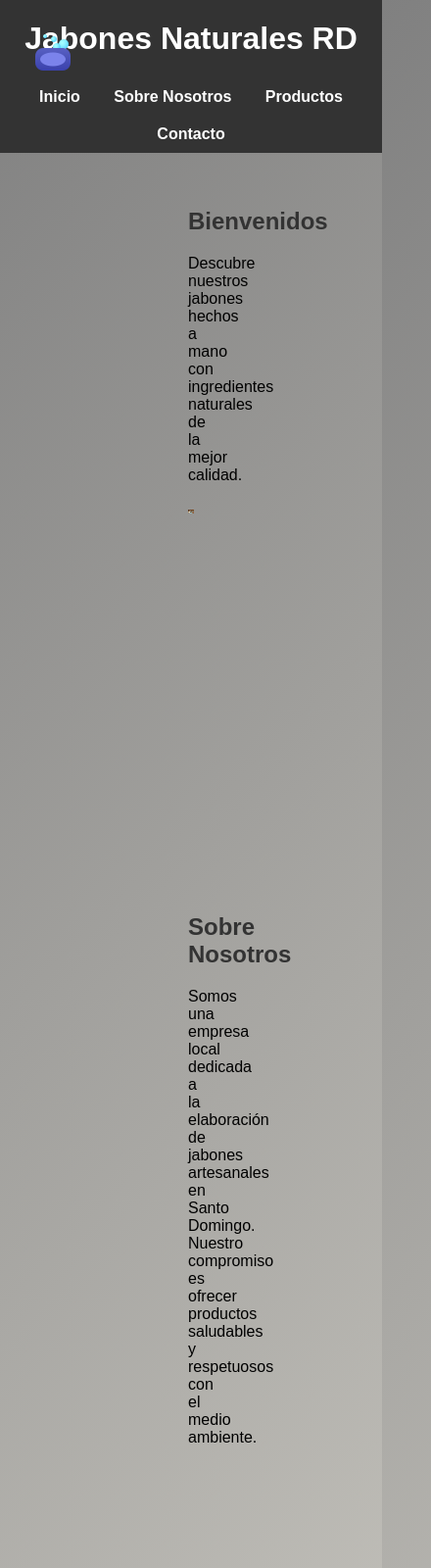
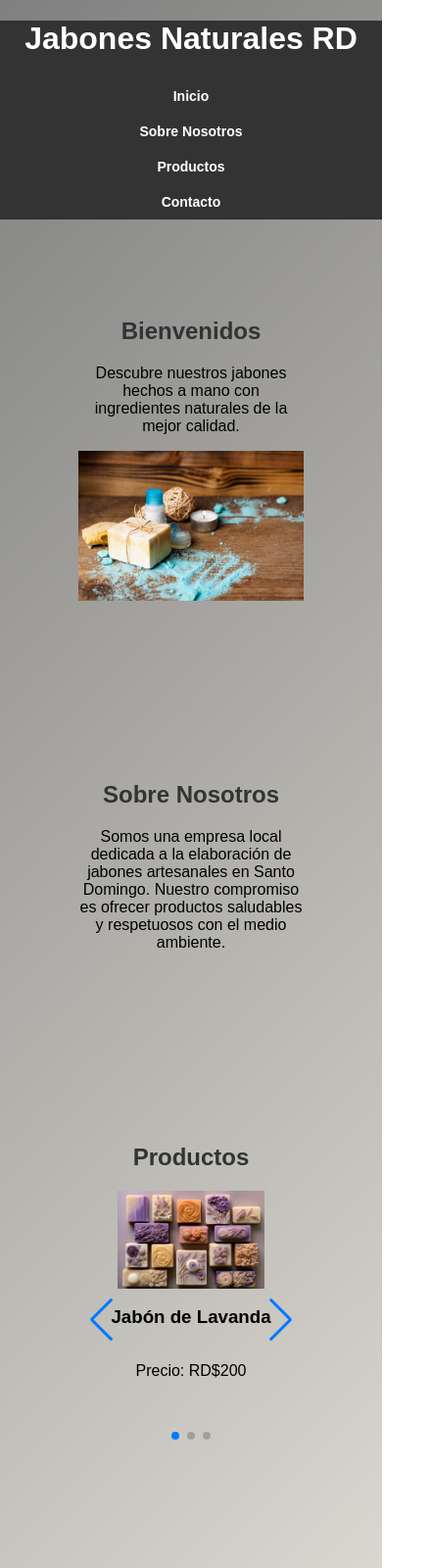
Before and after one commit to amauryn0/jabones, a plain HTML site: page index.html in a window 390 px wide. Shown: the top 1600 px of the page at 98% size, 440 px wide, since content can reach past the window. Drawn offline with nearby package versions, Linux system fonts and the light colour scheme.

Commit message:
resposive movil

```diff
--- a/styles.css
+++ b/styles.css
@@ -85,8 +85,11 @@ nav ul li a:hover {
 }
 
 section {
-    padding: 12rem;
-    text-align: center;
+    padding: 2rem;
+     text-align: center;
+}
+#home {
+    padding: 10rem;
 }
 
 h2 {
@@ -117,7 +120,7 @@ footer {
     background-color: #333;
     color: white;
     text-align: center;
-    padding: 1
+    padding: 1rem
 }
 
 
@@ -207,3 +210,68 @@ footer {
 .swiper-pagination-bullet-active {
     background: #007bff; /* Color del punto activo */
 }
+
+/* Responsive adjustments */
+@media (max-width: 768px) {
+    .swiper-slide img {
+        max-width: 200px; /* Adjust max-width for smaller screens */
+    }
+    .logo {
+        display: none;
+    }
+    nav ul {
+        padding: 0;
+    }
+
+    nav ul li {
+        display: block;
+        text-align: center;
+    }
+
+    .dropdown-content {
+        position: static;
+        width: 100%;
+    }
+
+    .swiper-button-next, .swiper-button-prev {
+        width: 30px; /* Reduce size for mobile */
+        height: 30px;
+    }
+
+    .swiper-pagination-bullet {
+        width: 8px; /* Smaller bullets for mobile */
+        height: 8px;
+    }
+
+
+
+}
+
+@media (max-width: 480px) {
+    header {
+        font-size: 16px;
+    }
+
+    nav ul li a {
+        font-size: 14px;
+    }
+
+    section {
+        padding: 5rem !important;
+        text-align: center;
+
+    .swiper-slide img {
+        max-width: 150px; /* Further adjust for very small screens */
+
+    }
+   .logo {
+    display: none;
+      }
+
+
+
+}
+header {
+    position: relative !important;
+}
+}
```
